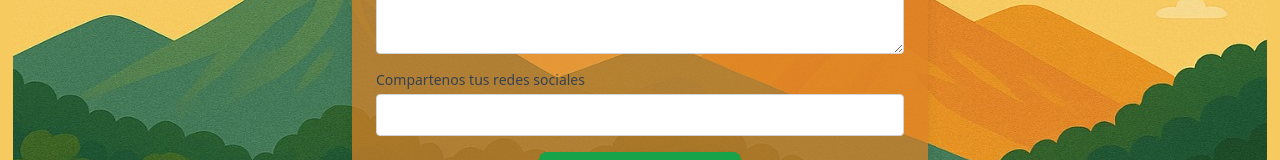
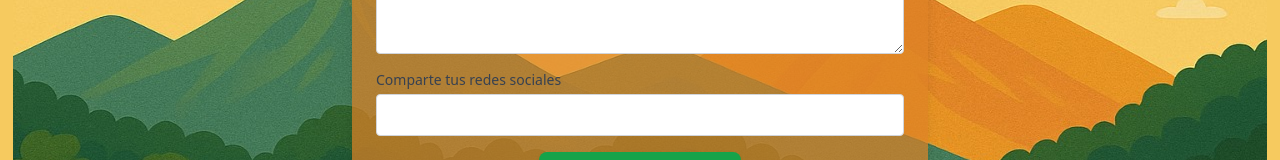
Before and after one commit to ACarolinaGonzalezA/medidasPreventivas, a React (Vite) app: page / in a window 1280 px wide. Shown: the part 1026-1186 px from the top of the page. Built offline with nearby package versions, Linux system fonts and the light colour scheme; no server answers.

Commit message:
inclusión redes

```diff
--- a/src/components/Formulario.jsx
+++ b/src/components/Formulario.jsx
@@ -250,7 +250,7 @@ export default function Formulario({ onSubmitCompromiso, onConfirm }) {
 
          {/* Redes */}
          <div>
-          <label htmlFor="redes" className="block text-sm font-medium text-gray-700">Compartenos tus redes sociales</label>
+          <label htmlFor="redes" className="block text-sm font-medium text-gray-700">Comparte tus redes sociales</label>
           <input
             id="redes"
             name="redes"
```
